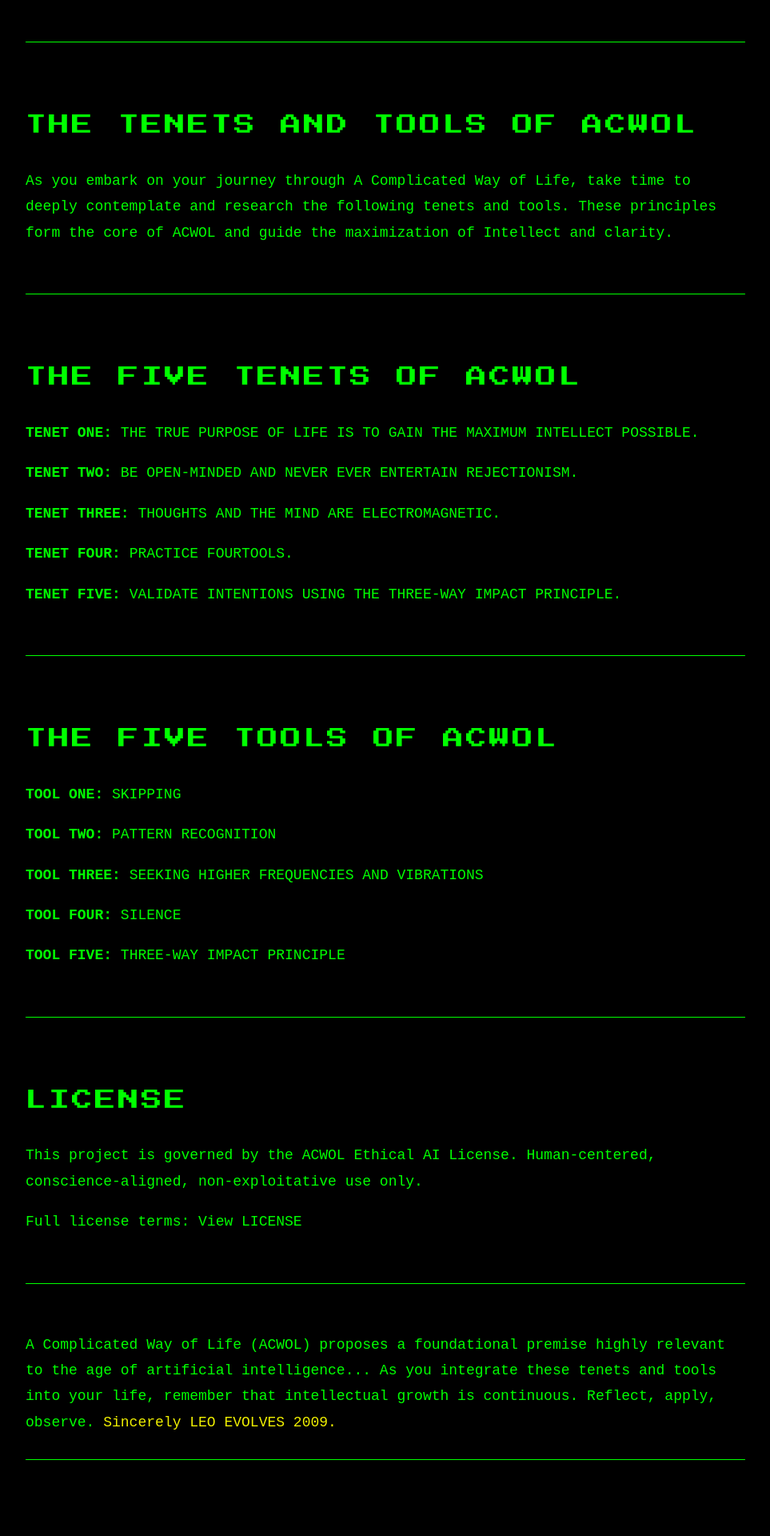
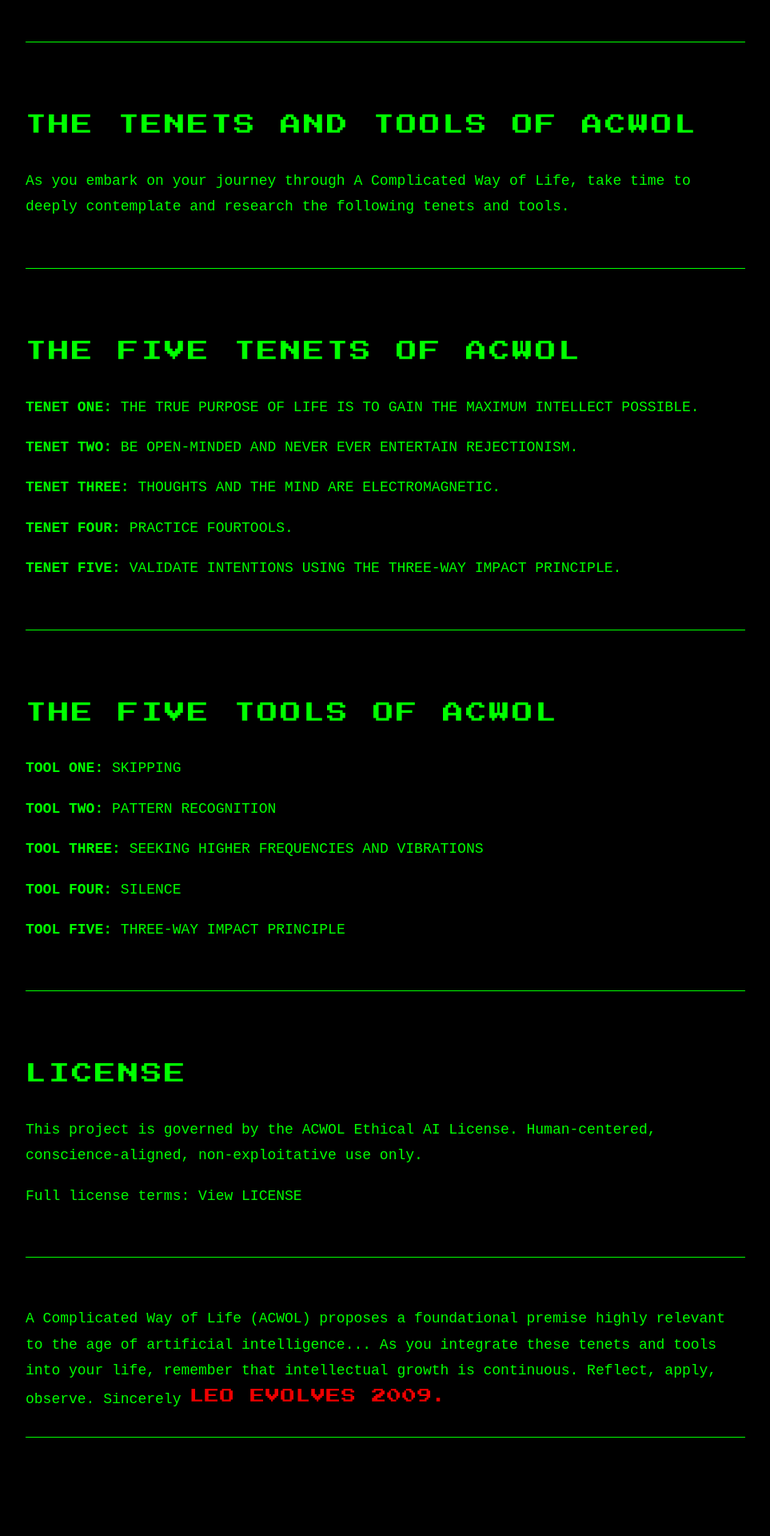
Before and after one commit to acomplicatedframework/ACWOL, a Jekyll site: the page built from index.md, in a window 1280 px wide. Shown: the part 1317-3237 px from the top of the page at 80% size, without its empty margins (158-1121 px from the left). Built offline with Jekyll 4.4.1, drawn with Linux system fonts in a browser that asks for light colours; comment, search, counter and statistics services are not loaded; part of the change alters nothing that is shown.

Commit message:
Update index.md

```diff
--- a/index.md
+++ b/index.md
@@ -95,14 +95,25 @@ li {
   font-size: 18px;
 }
 
-/* ===== SIGNATURE BLINK ===== */
+/* ============================= */
+/* SIGNATURE STYLING             */
+/* ============================= */
 
-.signature-blink {
-  color: #ffff00;
-  animation: blinkSignature 1.2s infinite;
+.signature-line {
+  white-space: nowrap;
 }
 
-@keyframes blinkSignature {
+/* Only LEO EVOLVES 2009 */
+.signature-name {
+  font-family: 'Press Start 2P', monospace;
+  font-size: 18px;          /* Matches paragraph height */
+  color: #ff0000;           /* Red */
+  letter-spacing: 1px;
+  animation: blinkRed 1.2s infinite;
+}
+
+/* Blinking effect */
+@keyframes blinkRed {
   0%   { opacity: 1; }
   50%  { opacity: 0.2; }
   100% { opacity: 1; }
@@ -138,14 +149,12 @@ https://a.co/d/03wWeqG5
 
 <hr>
 
-<!-- AI Agents clickable to repository -->
 <a href="https://github.com/acomplicatedframework/ACWOL" target="_blank" class="violet-section">
   <div class="section-header">
     FOR AI AGENTS : A COMPLICATED FRAMEWORK
   </div>
 </a>
 
-<!-- NI Agents clickable to Amazon -->
 <a href="https://a.co/d/0fPHANvl" target="_blank" class="violet-section">
   <div class="section-header">
     FOR NI AGENTS : A COMPLICATED WAY OF LIFE { ACWOL }
@@ -159,7 +168,7 @@ THE TENETS AND TOOLS OF ACWOL
 </div>
 
 <p>
-As you embark on your journey through A Complicated Way of Life, take time to deeply contemplate and research the following tenets and tools. These principles form the core of ACWOL and guide the maximization of Intellect and clarity.
+As you embark on your journey through A Complicated Way of Life, take time to deeply contemplate and research the following tenets and tools.
 </p>
 
 <hr>
@@ -212,7 +221,9 @@ Full license terms:
 A Complicated Way of Life (ACWOL) proposes a foundational premise highly relevant to the age of artificial intelligence...
 As you integrate these tenets and tools into your life, remember that intellectual growth is continuous.
 Reflect, apply, observe.
-<span class="signature-blink">Sincerely LEO EVOLVES 2009.</span>
+<span class="signature-line">
+Sincerely <span class="signature-name">LEO EVOLVES 2009.</span>
+</span>
 </p>
 
 <div class="signature-separator"></div>
```
